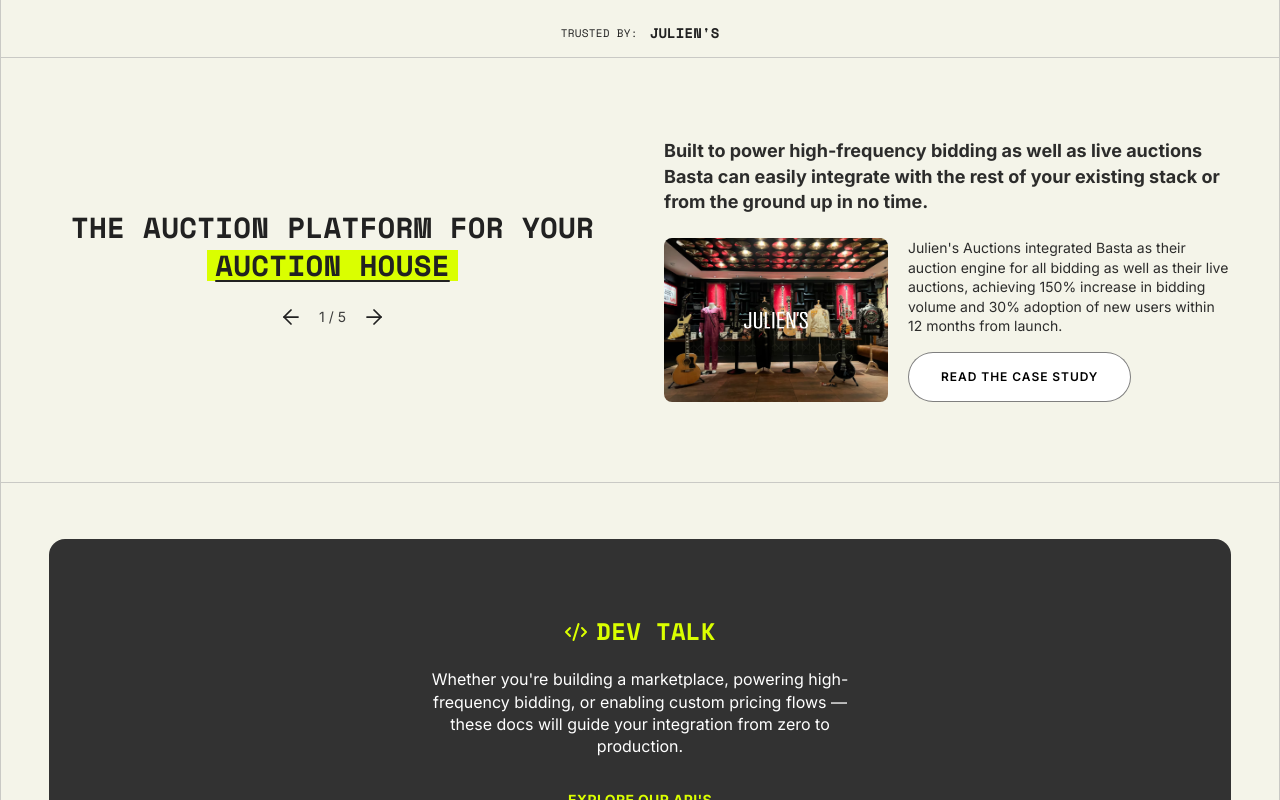
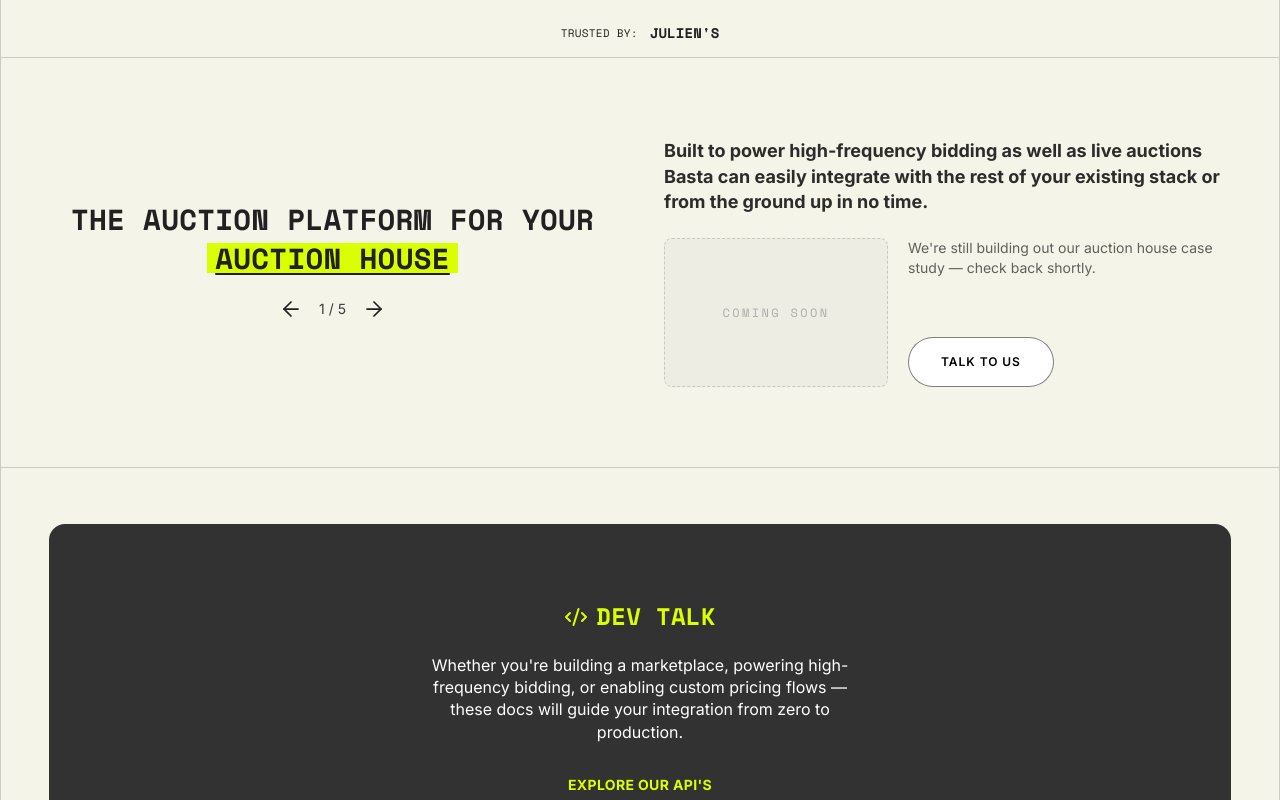
Before and after one commit to bastaai/basta-website, a Next.js app: page / in a window 1280 px wide. Shown: the part 960-1760 px from the top of the page. Built offline with nearby package versions, Linux system fonts and the light colour scheme.

Commit message:
Delete /case-studies/juliens page; fall back to coming-soon placeholders where it was linked

```diff
--- a/src/app/case-studies/juliens/page.tsx
+++ /dev/null
@@ -1,94 +0,0 @@
-import Image from "next/image";
-import {
-  PageFrame,
-  MarketingHero,
-  StatBand,
-  CapabilitySplit,
-  CTABand,
-} from "@/components/marketing";
-
-export const metadata = {
-  title: "Julien's Auctions",
-  description:
-    "Julien's Auctions integrated Basta as their auction engine for all bidding and live auctions — a 150% increase in bidding volume and 30% new-user adoption within 12 months.",
-};
-
-export default function JuliensCaseStudy() {
-  return (
-    <PageFrame>
-      <MarketingHero
-        eyebrow="Case study"
-        title="Julien's Auctions"
-        lede="The house behind some of the most iconic pop-culture sales in the world made Basta the engine for all of their bidding — online and in the live room."
-      />
-
-      <section className="border-b border-muted/60">
-        <div className="relative aspect-[16/7] w-full overflow-hidden bg-dark">
-          <Image
-            src="/assets/brand/julliens.jpg"
-            alt="Julien's Auctions live sale room"
-            fill
-            sizes="100vw"
-            className="object-cover"
-            priority
-          />
-        </div>
-      </section>
-
-      <StatBand
-        stats={[
-          { value: "150%", label: "increase in bidding volume" },
-          { value: "30%", label: "new-user adoption in 12 months" },
-          { value: "All", label: "bidding run on Basta" },
-          { value: "Live", label: "+ online auctions unified" },
-        ]}
-      />
-
-      <CapabilitySplit
-        eyebrow="The challenge"
-        title="A storied house, ready for high-frequency demand"
-        body="Julien's needed an engine that could carry the intensity of headline sales — online and live — without stitching together tools or slowing the room down."
-        bullets={[
-          {
-            title: "One engine, every channel",
-            body: "Unify online bidding and the live room so no bid — and no bidder — falls between systems.",
-          },
-          {
-            title: "Built for peak moments",
-            body: "Handle high-frequency bidding on marquee lots without buckling under the load.",
-          },
-          {
-            title: "Room to grow the audience",
-            body: "Bring new bidders in and keep them, sale after sale.",
-          },
-        ]}
-      />
-
-      <CapabilitySplit
-        eyebrow="The results"
-        title="150% more bidding, and a bigger room"
-        body="Within twelve months of launching on Basta, Julien's saw bidding volume climb and a new generation of buyers join the paddle."
-        reverse
-        bullets={[
-          {
-            title: "+150% bidding volume",
-            body: "More bids, more competition, higher hammer prices across the catalog.",
-          },
-          {
-            title: "+30% new-user adoption",
-            body: "New bidders onboarded and active within the first year on the platform.",
-          },
-          {
-            title: "One system to run",
-            body: "All bidding — live and online — consolidated onto Basta's rails.",
-          },
-        ]}
-      />
-
-      <CTABand
-        title="Want results like these?"
-        sub="See how Basta would run your house's next sale."
-      />
-    </PageFrame>
-  );
-}
--- a/src/app/solutions/auction-houses/page.tsx
+++ b/src/app/solutions/auction-houses/page.tsx
@@ -21,7 +21,6 @@
         title="Modern rails for established houses"
         lede="Built by auction insiders who were tired of broken tech. Move your online and live sales onto one modern engine — without the multi-year rebuild."
         primary={{ label: "Book a demo", href: "/book-a-demo" }}
-        secondary={{ label: "Read the Julien's story", href: "/case-studies/juliens" }}
       />
 
       <FeatureGrid
--- a/src/components/home/case-study.tsx
+++ b/src/components/home/case-study.tsx
@@ -1,33 +1,18 @@
 "use client";
 
 import { useState } from "react";
-import Image from "next/image";
 import { ArrowLeft, ArrowRight } from "lucide-react";
 import { ButtonLink } from "@/components/ui/button-link";
 import { cta } from "@/lib/site";
 
 type CaseStudyItem = {
   category: string;
-  name?: string;
-  image?: string;
-  logo?: string;
-  logoAlt?: string;
-  description?: string;
 };
 
-// One entry per rotating category. Only "Auction house" has a real case
-// study today — the rest render the shared "coming soon" placeholder card
-// until we have a customer story to swap in.
+// One entry per rotating category. All currently render the shared
+// "coming soon" placeholder card until we have a customer story to swap in.
 const caseStudies: CaseStudyItem[] = [
-  {
-    category: "Auction house",
-    name: "Julien's Auctions",
-    image: "/assets/brand/julliens.jpg",
-    logo: "/assets/brand/julliens-logo.svg",
-    logoAlt: "Julien's Auctions",
-    description:
-      "Julien's Auctions integrated Basta as their auction engine for all bidding as well as their live auctions, achieving 150% increase in bidding volume and 30% adoption of new users within 12 months from launch.",
-  },
+  { category: "Auction house" },
   { category: "Website" },
   { category: "Marketplace" },
   { category: "Charity" },
@@ -82,38 +67,7 @@
           ground up in no time.
         </p>
 
-        {active.name ? (
-          <div className="flex flex-col gap-5 sm:flex-row">
-            <div className="relative aspect-[3/2] w-full shrink-0 overflow-hidden rounded-lg sm:w-56">
-              <Image
-                src={active.image!}
-                alt={`${active.name} gallery`}
-                fill
-                sizes="(max-width: 640px) 100vw, 224px"
-                className="object-cover"
-              />
-              <Image
-                src={active.logo!}
-                alt={active.logoAlt!}
-                width={73}
-                height={19}
-                className="absolute left-1/2 top-1/2 w-16 -translate-x-1/2 -translate-y-1/2 brightness-0 invert"
-              />
-            </div>
-            <div className="flex flex-col justify-between gap-4">
-              <p className="text-sm leading-[1.4] text-ink/95">
-                {active.description}
-              </p>
-              <ButtonLink
-                href={cta.caseStudy.href}
-                variant="outline"
-                className="self-start"
-              >
-                Read the case study
-              </ButtonLink>
-            </div>
-          </div>
-        ) : (
+        {(
           <div key={i} className="flex flex-col gap-5 sm:flex-row">
             <div className="flex aspect-[3/2] w-full shrink-0 items-center justify-center rounded-lg border border-dashed border-muted/60 bg-muted/10 sm:w-56">
               <span className="font-mono text-xs uppercase tracking-[0.2em] text-muted">
--- a/src/lib/site.ts
+++ b/src/lib/site.ts
@@ -64,6 +64,5 @@
   talkToUs: { label: "Talk to us", href: "/contact" },
   readDocs: { label: "Read our docs", href: "https://docs.basta.app/" },
   exploreApi: { label: "Explore our API's", href: "https://docs.basta.app/" },
-  caseStudy: { label: "Read the case study", href: "/case-studies/juliens" },
   bookDemo: { label: "Schedule a demo now", href: "/book-a-demo" },
 } as const;
```
